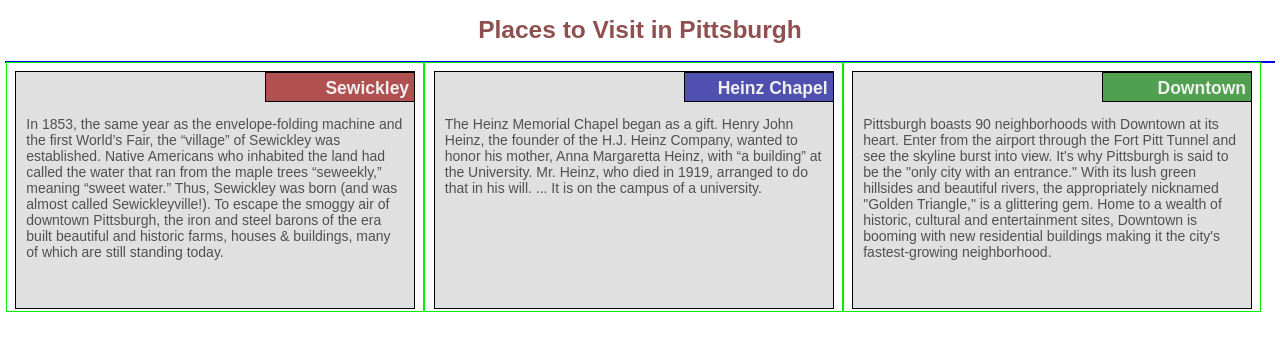
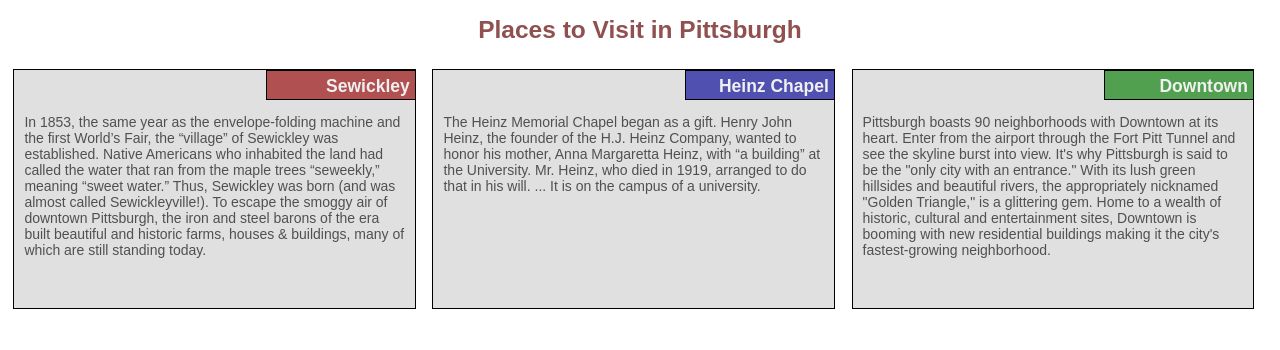
Before and after one commit to ckraymond/module_2, a plain HTML site: page index.html in a window 1280 px wide. Drawn offline with Linux system fonts and the light colour scheme.

Commit message:
Updated css to remove stuff

```diff
--- a/css/style.css
+++ b/css/style.css
@@ -46,14 +46,12 @@ h2{
 }
 
 div{
-  border: 1px solid #0000F0;
   margin: 0px;
   padding: 0px;
 }
 
 div > div {
   height: 250px;
-  border: 1px solid #00F000;
   padding: 0px;
   margin: 0px;
   float:left;
```
